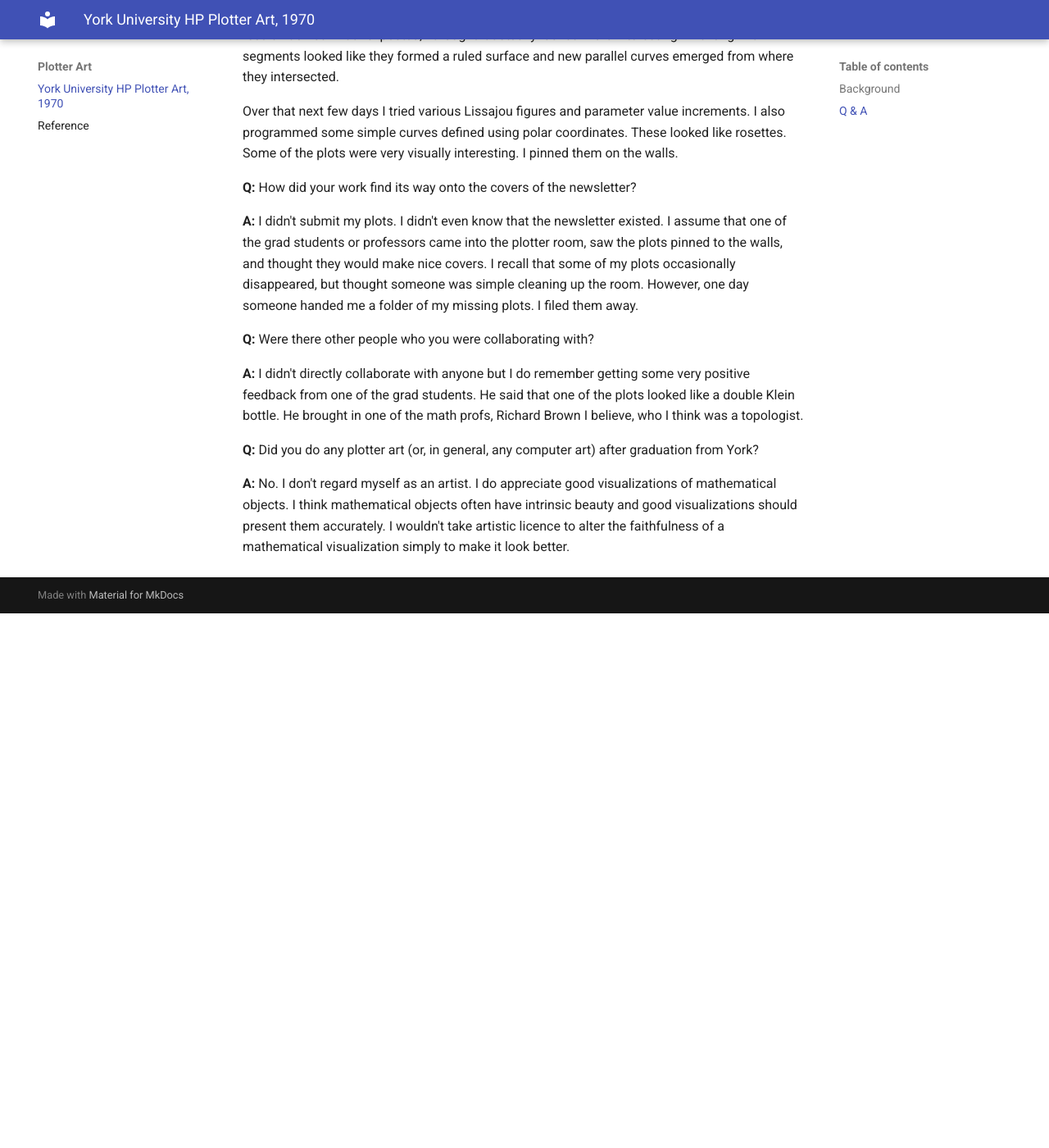
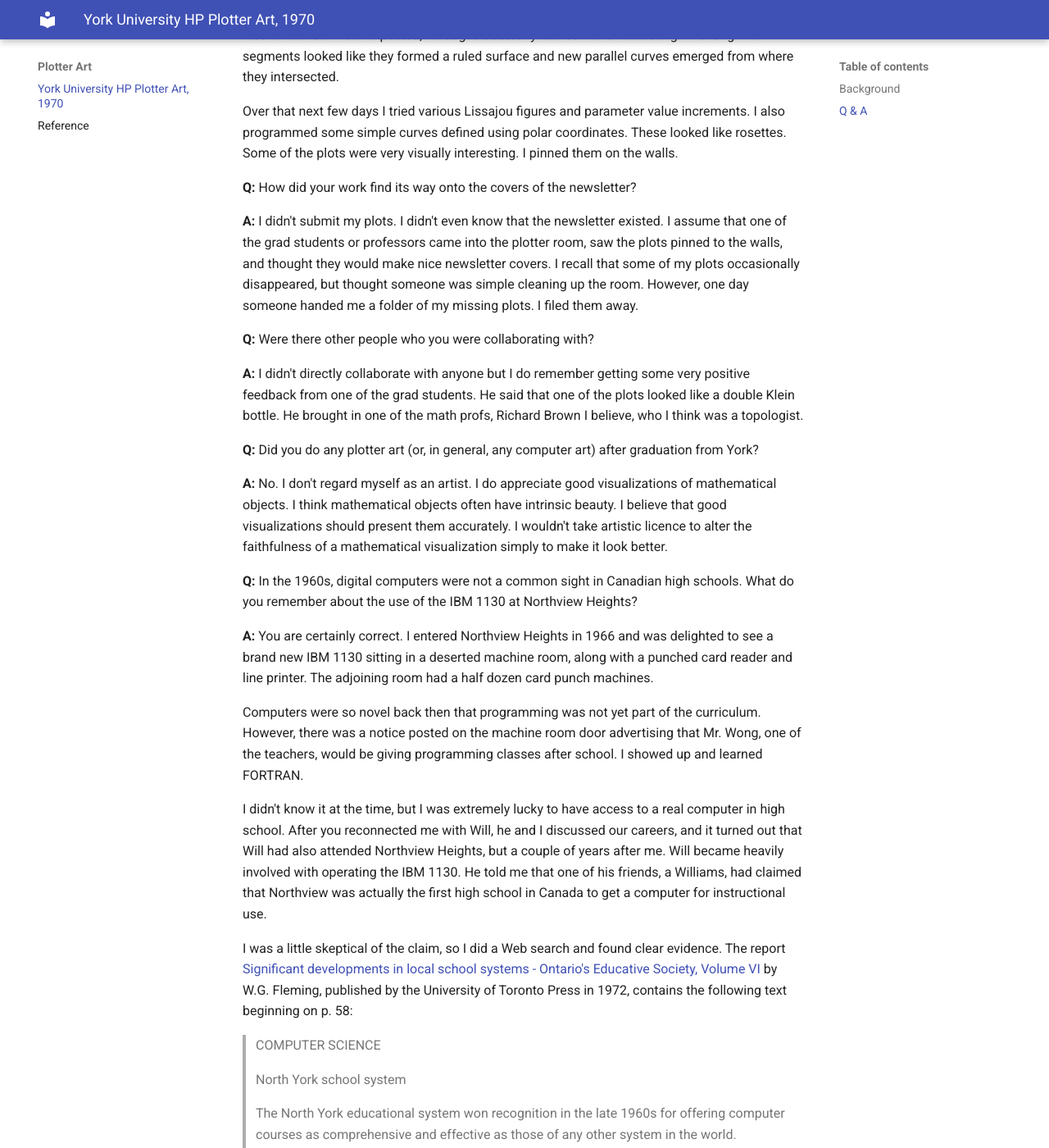
Before and after one commit to agryman/yorku-hp-plotter-art-1970, an MkDocs documentation site: the page built from docs/index.md, in a window 1280 px wide and 1400 px high, scrolled down 3765 px. Shown: the whole window at 82% size. Built offline with MkDocs 1.6.1 and Material for MkDocs 9.7.7, drawn with Linux system fonts in a browser that asks for light colours; before the commit the page ends 4513 px from its top, so only the background shows below that; some of the changed text lies outside the part shown.

Commit message:
Added Northview Heights info and picture of Mr. Wong.

```diff
--- a/docs/index.md
+++ b/docs/index.md
@@ -53,7 +53,7 @@
 [HP 9125A plotter](https://hpmuseum.net/display_item.php?hw=82)
 attached to an
 [HP 9100A programmable calculator](https://hpmuseum.net/display_item.php?hw=50).
-I had learned Fortran programming at my high school, Northview Heights, and also APL at York.
+I had learned FORTRAN programming at my high school, Northview Heights, and also APL at York.
 Northview had its own IBM 1130 minicomputer connected to a line printer.
 York APL ran from dial-up IBM Selectric typewriter terminals.
 I had tried to produce text-based mathematical plots
@@ -98,7 +98,7 @@
 
 **A:**  I didn't submit my plots. I didn't even know that the newsletter existed.
 I assume that one of the grad students or professors came into the plotter room,
-saw the plots pinned to the walls, and thought they would make nice covers.
+saw the plots pinned to the walls, and thought they would make nice newsletter covers.
 I recall that some of my plots occasionally disappeared,
 but thought someone was simple cleaning up the room.
 However, one day someone handed me a folder of my missing plots.
@@ -113,5 +113,100 @@
 **Q:** Did you do any plotter art (or, in general, any computer art) after graduation from York?
 
 **A:** No. I don't regard myself as an artist. I do appreciate good visualizations of mathematical objects.
-I think mathematical objects often have intrinsic beauty and good visualizations should present them accurately.
+I think mathematical objects often have intrinsic beauty.
+I believe that good visualizations should present them accurately.
 I wouldn't take artistic licence to alter the faithfulness of a mathematical visualization simply to make it look better.
+
+**Q:** In the 1960s, digital computers were not a common sight in Canadian high schools.
+What do you remember about the use of the IBM 1130 at Northview Heights?
+
+**A:** You are certainly correct.
+I entered Northview Heights in 1966 and was delighted to see a brand new IBM 1130
+sitting in a deserted machine room, along with a punched card reader and line printer.
+The adjoining room had a half dozen card punch machines.
+
+Computers were so novel back then that programming was not yet part of the curriculum.
+However, there was a notice posted on the machine room door advertising that Mr. Wong,
+one of the teachers, would be giving programming classes after school.
+I showed up and learned FORTRAN.
+
+I didn't know it at the time, but I was extremely lucky to have access to a real computer
+in high school. After you reconnected me with Will, he and I discussed our careers,
+and it turned
+out that Will had also attended Northview Heights, but a couple of years after me.
+Will became heavily involved with operating the IBM 1130.
+He told me that one of his friends, a Williams, had
+claimed that Northview was actually the first high school in Canada to get a computer for
+instructional use.
+
+I was a little skeptical of the claim, so I did a Web search and found clear
+evidence.
+The report
+[Significant developments in local school systems - Ontario's Educative Society, Volume VI
+](https://utppublishing.com/doi/book/10.3138/9781487598655)
+by W.G. Fleming, published by the University of Toronto Press in 1972,
+contains the following text beginning on p. 58:
+
+> COMPUTER SCIENCE
+>
+> North York school system
+>
+>The North York educational system won recognition in the late 1960s
+for offering computer courses as comprehensive and effective as those of
+any other system in the world.
+>
+> ...
+>
+> Conspicuous contributions were made by John Del Grande, Co-ordinator
+of Mathematics, and Norman E. Williams, Superintendent of Computer
+Services.
+>
+> ...
+>
+> In the spring of 1966 the first computer installed in a secondary school
+in Canada for instructional purposes only, an IBM model 1130, began
+operations at Northview Heights Secondary School.
+
+It seems highly likely that Will's friend was the son of the Superintendent of Computer Systems.
+
+**Q:** Was computing on this machine a popular activity among your high school peers?
+
+**A:** At that time Ontario had three high school streams:
+Arts & Science, Business & Commerce, and Science, Technology, & Trades.
+Northview was unusual in that it offered all three streams.
+My local high did not offer the ST&T stream but that was what I wanted to take,
+so I had to travel out of my district in order to attend Northview.
+Probably less than one third of the Northview students were in the ST&T stream.
+Of those, most were more interested in cars than computers.
+So only a handful of students became computer geeks.
+Remember that this was well before personal computers.
+
+Another of my friends, David Vaskevitch, became an ubergeek at Northview.
+He'd often be seen walking the halls carrying a long box of punched cards under his arm.
+If I had a programming question, I'd ask David.
+Later, David started his own software company and eventually joined Microsoft where
+he served as the Chief Technology Officer for many years.
+
+**Q:** Were there any special initiatives,
+such as a computer club or events organized to teach students about computing?
+
+**A:** As I mentioned, computer programming was not even on the curriculum in 1966.
+The only computing special initiative that I was aware of was the extracurricular programming class
+taught by Mr. Wong.
+
+I'd like to take this opportunity to express my gratitude to Mr. Wong for taking the time
+to teach us how to program. It had a big impact on my career.
+I managed to find the following picture of Mr. R. Wong in the 1964 Northview Heights Yearbook
+which had been posted to a Facebook group.
+
+![Mr. R. Wong, 1964](images/1964-Northview-Heights-Yearbook-Mr-R-Wong.png)
+
+Thank you, Mr. Wong!
+
+That being said, I do recall a couple of other math and science special initiatives.
+On two occasions we had school-wide guest mathematics lectures by university professors -
+one on calculus by W.W. Sawyer from U. of Toronto, and another on graph theory by
+Ross Honsberger from U. of Waterloo. Also, Northview hosted the North York Honours
+Science and Mathematics Scholarship Program which I attended in the summer of 1968.
+All of these events had a big influence on me. Northview was a very enriching environment.
+I was fortunate to attend it.
```
Also changed, not shown: docs/images/1964-Northview-Heights-Yearbook-Mr-R-Wong.png (added).
